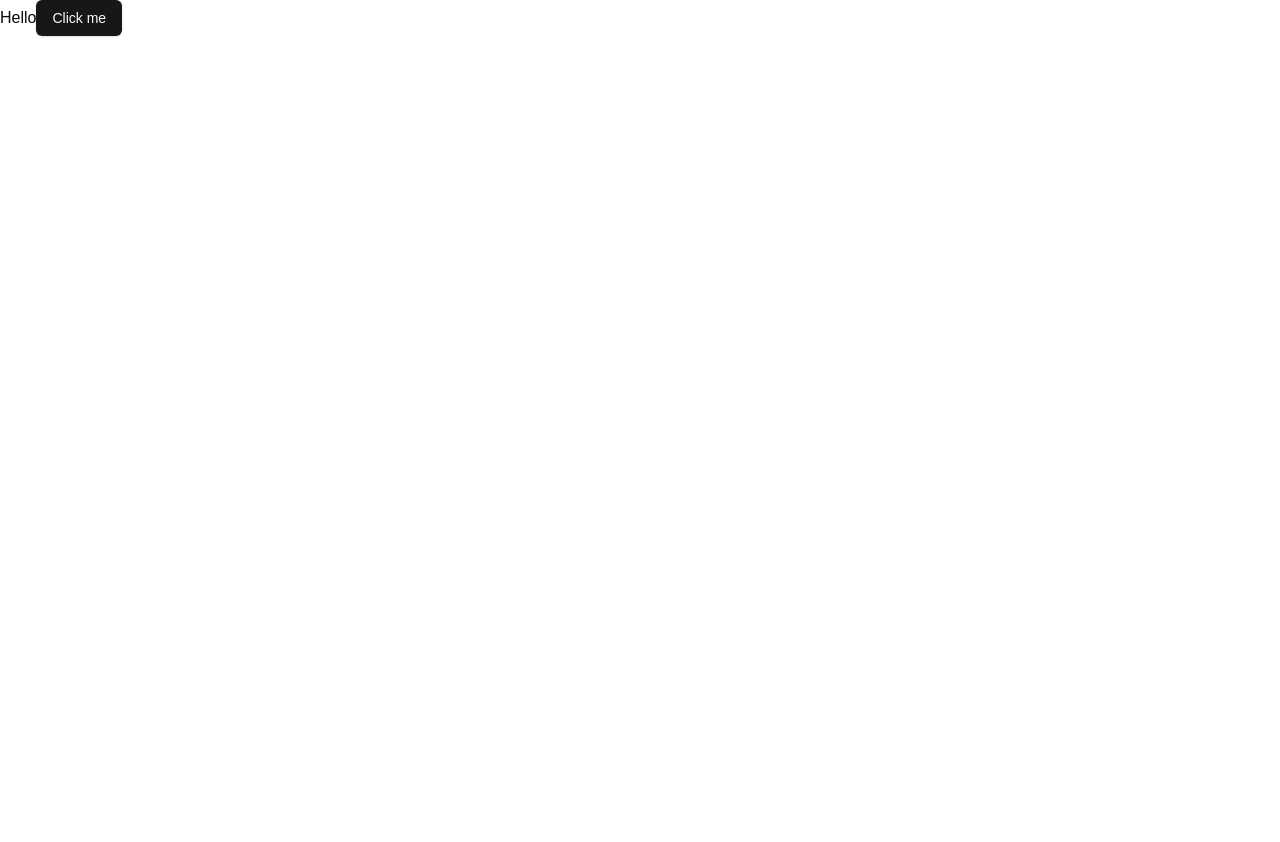
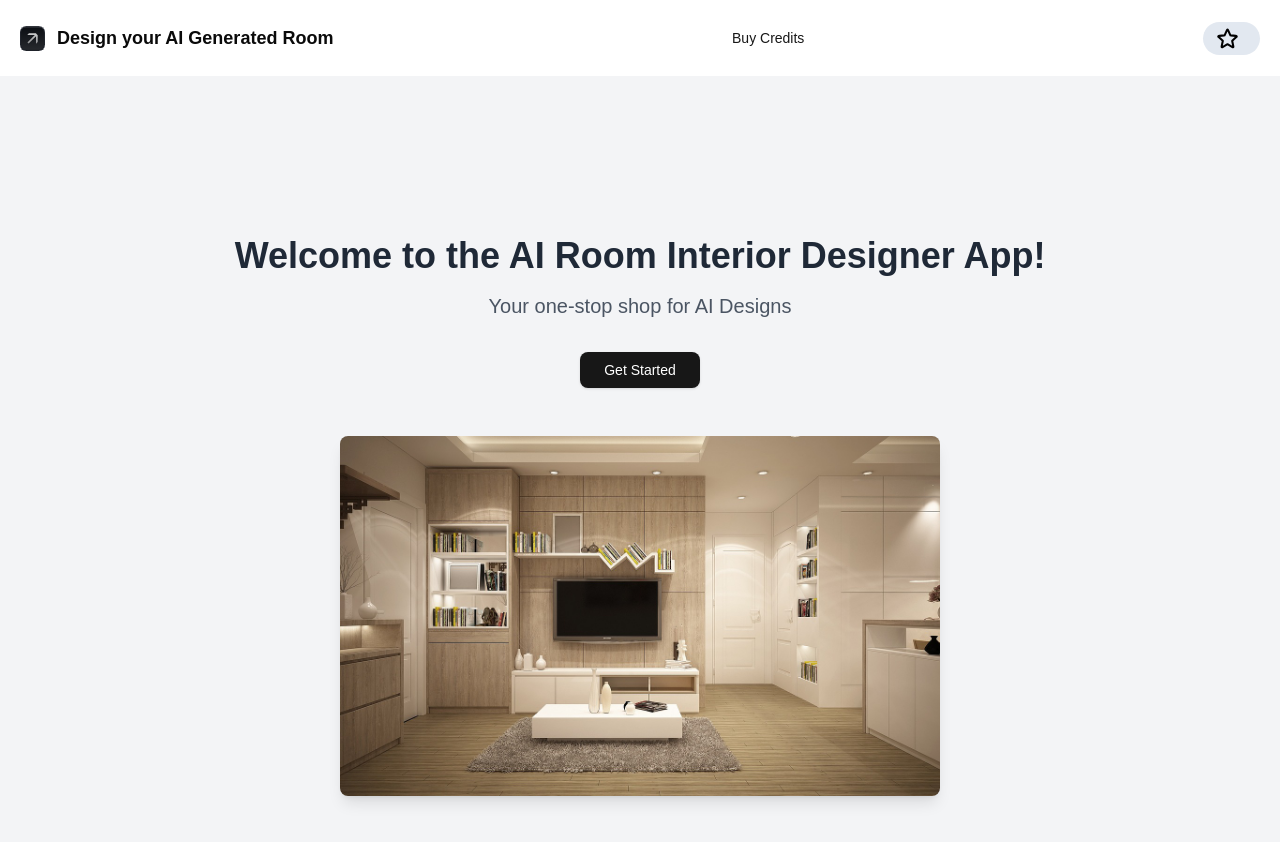
Before and after one commit to OnARoel/Interior-Generator-AI-App-, a Next.js app: page / in a window 1280 px wide. Shown: the top 842 px of the page. Before the commit the page ends 800 px from the top, so only its background shows below. Built offline with nearby package versions, Linux system fonts and the light colour scheme; no server answers.

Commit message:
Updated landing page and links

```diff
--- a/app/dashboard/_components/Header.jsx
+++ b/app/dashboard/_components/Header.jsx
@@ -5,6 +5,7 @@ import Image from "next/image";
 import { UserButton } from "@clerk/nextjs";
 import { UserDetails } from "@/app/_context/UserDetails";
 import { Button } from "@/components/ui/button";
+import Link from "next/link";
 
 const Header = () => {
   const { userDetail } = useContext(UserDetails);
@@ -13,7 +14,9 @@ const Header = () => {
     <header className="p-5 shadow-sm flex justify-between items-center">
       <div className="flex gap-3 items-center">
         <Image src="/logo.svg" alt="Logo" width={25} height={25} />
-        <h2 className="font-bold text-lg">Design your AI Generated Room</h2>
+        <Link href="/dashboard/create-new">
+          <h2 className="font-bold text-lg">Design your AI Generated Room</h2>
+        </Link>
       </div>
 
       <Button variant="ghost" className="rounded-full text-primary">
--- a/app/page.js
+++ b/app/page.js
@@ -1,13 +1,36 @@
 import { Button } from "@/components/ui/button";
 import Image from "next/image";
+import Header from "./dashboard/_components/Header";
+import Link from "next/link"; // Import the correct Link from "next/link"
 
 export default function Home() {
   return (
     <>
-    <div>
-      Hello
-      <Button>Click me</Button>
-    </div>
+      <Header />
+      <div className="flex flex-col items-center justify-center min-h-screen bg-gray-100">
+        <div className="mt-20 text-center">
+          <h1 className="text-4xl font-bold text-gray-800">
+            Welcome to the AI Room Interior Designer App!
+          </h1>
+          <h3 className="mt-4 text-xl text-gray-600">
+            Your one-stop shop for AI Designs
+          </h3>
+          <Link href="/dashboard/create-new">
+            <Button className="mt-8 px-6 py-3 text-primary text-white rounded-lg hover:bg-blue-600">
+              Get Started
+            </Button>
+          </Link>
+        </div>
+        <div className="mt-12">
+          <Image
+            src="/modern.jpg"
+            alt="Interior Design"
+            width={600}
+            height={400}
+            className="rounded-lg shadow-lg"
+          />
+        </div>
+      </div>
     </>
   );
 }
```
